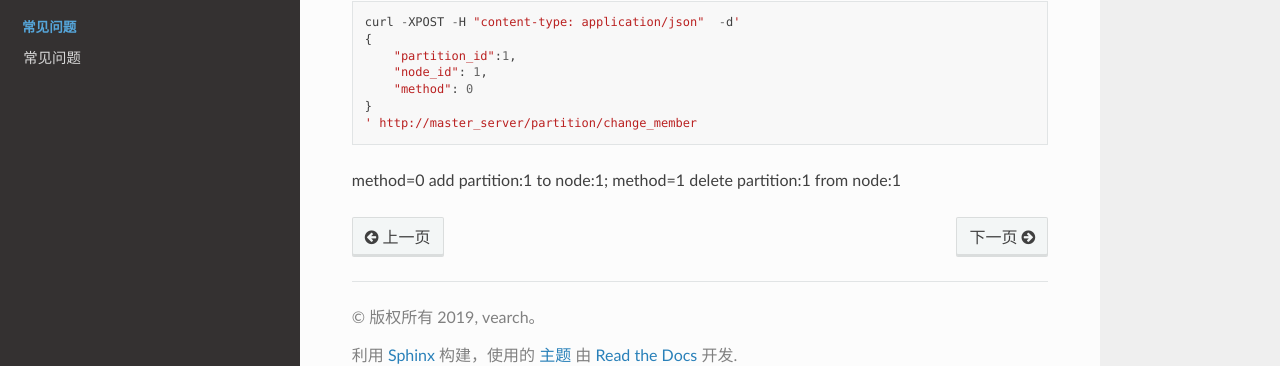
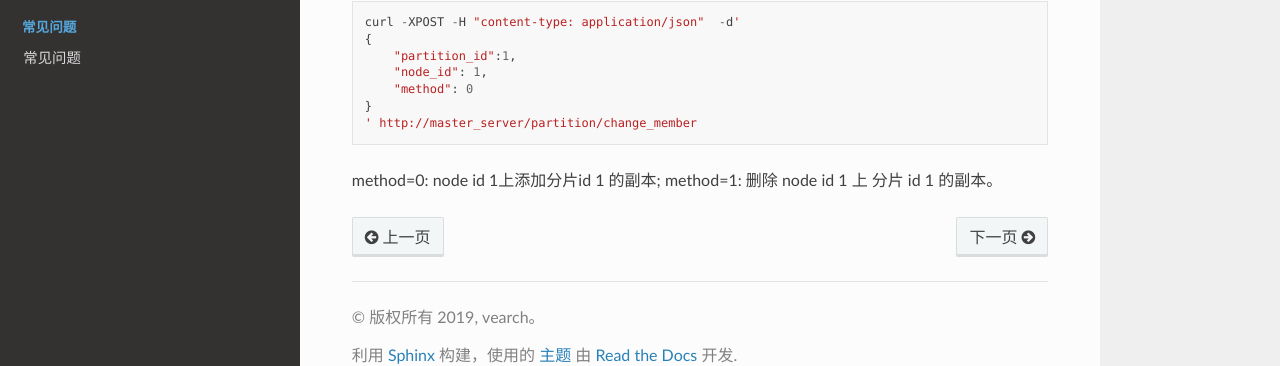
Before and after one commit to vearch/zh_docs, a Sphinx documentation site: the page built from docs/source/use_op/cluster_status.rst, in a window 1280 px wide and 1241 px high. Shown: the part 849-1215 px from the top of the window. Built offline with Sphinx 7.4.7 and the Read the Docs theme 2.0.0, drawn with Linux system fonts in a browser that asks for light colours; pages that are not in the unit, such as notebooks, are missing from menus.

Commit message:
change cluster inter

```diff
--- a/docs/source/use_op/cluster_status.rst
+++ b/docs/source/use_op/cluster_status.rst
@@ -49,4 +49,4 @@ http://master_server代表master服务
   }
   ' http://master_server/partition/change_member
 
-method=0 add partition:1 to node:1; method=1 delete partition:1 from node:1
+method=0: node id 1上添加分片id 1 的副本; method=1: 删除 node id 1 上 分片 id 1 的副本。
```
